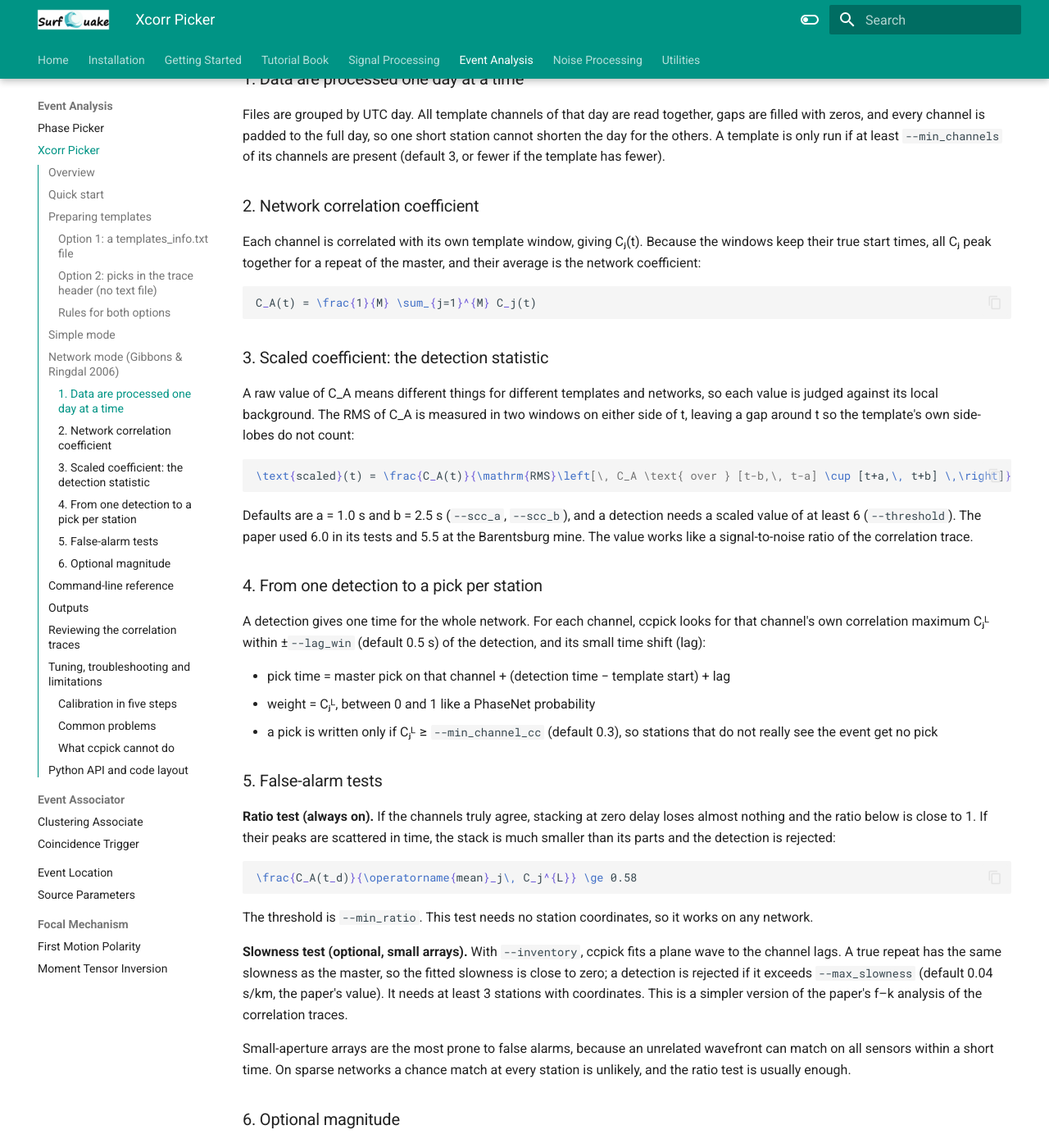
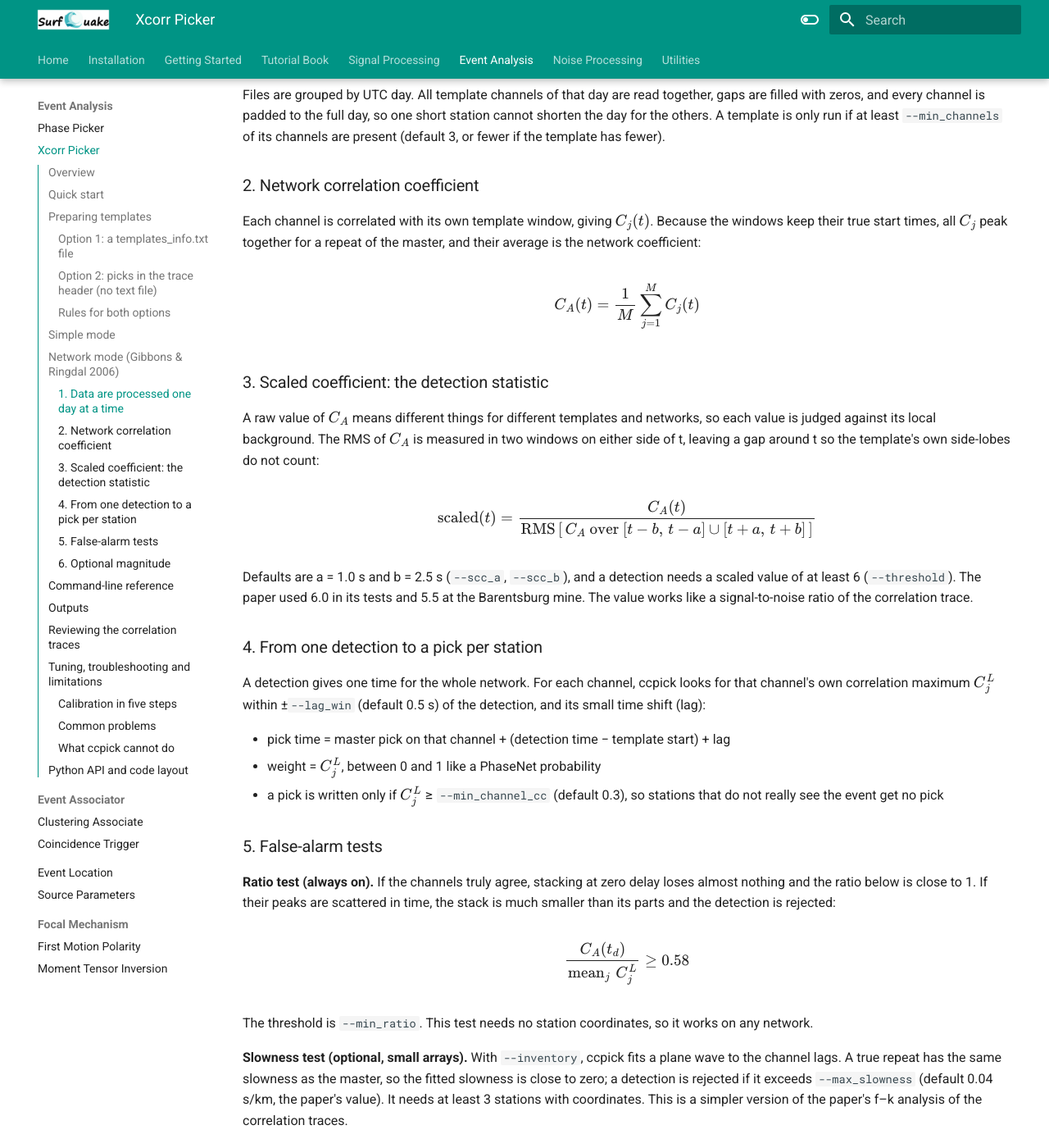
Before and after one commit to ProjectISP/surfquaketutorial.github.io, an MkDocs documentation site: the page built from docs/xcorr_picker.md, in a window 1280 px wide and 1400 px high, scrolled down 3306 px. Shown: the whole window at 82% size. Built offline with MkDocs 1.6.1 and Material for MkDocs 9.7.7, drawn with Linux system fonts in a browser that asks for light colours; some of the changed text lies outside the part shown.

Commit message:
corrected ecuations

````diff
--- a/docs/xcorr_picker.md
+++ b/docs/xcorr_picker.md
@@ -53,7 +52,7 @@ WM.EMAL..HHZ.20240901.mseed   P      2024-09-01T12:00:05.000
 
 - **file**: path relative to the templates folder. One trace per file (only the first trace is read), already cut around the phase.
 - **phase**: P or S.
-- **pick\_time**: absolute UTC onset time. It must lie inside the template window.
+- **pick_time**: absolute UTC onset time. It must lie inside the template window.
 - **event** (optional, network mode): lines with the same event and phase form one multichannel template. Lines without event are single-channel templates.
 
 ### Option 2: picks in the trace header (no text file)
@@ -105,37 +102,37 @@ Files are grouped by UTC day. All template channels of that day are read togethe
 
 ### 2. Network correlation coefficient
 
-Each channel is correlated with its own template window, giving Cⱼ(t). Because the windows keep their true start times, all Cⱼ peak together for a repeat of the master, and their average is the network coefficient:
+Each channel is correlated with its own template window, giving $C_j(t)$. Because the windows keep their true start times, all $C_j$ peak together for a repeat of the master, and their average is the network coefficient:
 
-```latex
+$$
 C_A(t) = \frac{1}{M} \sum_{j=1}^{M} C_j(t)
-```
+$$
 
 ### 3. Scaled coefficient: the detection statistic
 
-A raw value of C\_A means different things for different templates and networks, so each value is judged against its local background. The RMS of C\_A is measured in two windows on either side of t, leaving a gap around t so the template's own side-lobes do not count:
+A raw value of $C_A$ means different things for different templates and networks, so each value is judged against its local background. The RMS of $C_A$ is measured in two windows on either side of t, leaving a gap around t so the template's own side-lobes do not count:
 
-```latex
+$$
 \text{scaled}(t) = \frac{C_A(t)}{\mathrm{RMS}\left[\, C_A \text{ over } [t-b,\, t-a] \cup [t+a,\, t+b] \,\right]}
-```
+$$
 
 Defaults are a = 1.0 s and b = 2.5 s (`--scc_a`, `--scc_b`), and a detection needs a scaled value of at least 6 (`--threshold`). The paper used 6.0 in its tests and 5.5 at the Barentsburg mine. The value works like a signal-to-noise ratio of the correlation trace.
 
 ### 4. From one detection to a pick per station
 
-A detection gives one time for the whole network. For each channel, ccpick looks for that channel's own correlation maximum Cⱼᴸ within ±`--lag_win` (default 0.5 s) of the detection, and its small time shift (lag):
+A detection gives one time for the whole network. For each channel, ccpick looks for that channel's own correlation maximum $C_j^L$ within ±`--lag_win` (default 0.5 s) of the detection, and its small time shift (lag):
 
 - pick time = master pick on that channel + (detection time − template start) + lag
-- weight = Cⱼᴸ, between 0 and 1 like a PhaseNet probability
-- a pick is written only if Cⱼᴸ ≥ `--min_channel_cc` (default 0.3), so stations that do not really see the event get no pick
+- weight = $C_j^L$, between 0 and 1 like a PhaseNet probability
+- a pick is written only if $C_j^L$ ≥ `--min_channel_cc` (default 0.3), so stations that do not really see the event get no pick
 
 ### 5. False-alarm tests
 
 **Ratio test (always on).** If the channels truly agree, stacking at zero delay loses almost nothing and the ratio below is close to 1. If their peaks are scattered in time, the stack is much smaller than its parts and the detection is rejected:
 
-```latex
+$$
 \frac{C_A(t_d)}{\operatorname{mean}_j\, C_j^{L}} \ge 0.58
-```
+$$
 
 The threshold is `--min_ratio`. This test needs no station coordinates, so it works on any network.
 
@@ -196,14 +193,14 @@ Both modes write the same files as `surfquake pick`, with the same columns, so a
 
 | File | Contents |
 | --- | --- |
-| `original_picks.csv` | One row per pick: date, NET.STA.PHASE, year, month, day, net, station, flag, seconds since midnight, date\_time, weight, amplitude, phase, channel |
+| `original_picks.csv` | One row per pick: date, NET.STA.PHASE, year, month, day, net, station, flag, seconds since midnight, date_time, weight, amplitude, phase, channel |
 | `nll_picks.txt` | Picks in NonLinLoc format; the weight is converted to a time error |
 | `YYYYMMDD/NET.STA.P.txt`, `.S.txt` | One folder per day in REAL format |
 | `ccpick_detections.csv` | Network mode only: one row per detected event |
 
 How ccpick fills the columns that PhaseNet fills from its model:
 
-- **weight**: the correlation value (simple mode) or the channel's own correlation maximum Cⱼᴸ (network mode), between 0 and 1. Correlation values are usually lower than PhaseNet probabilities, so NonLinLoc errors come out larger.
+- **weight**: the correlation value (simple mode) or the channel's own correlation maximum $C_j^L$ (network mode), between 0 and 1. Correlation values are usually lower than PhaseNet probabilities, so NonLinLoc errors come out larger.
 - **amplitude**: the largest absolute value in the 10 s after a P pick or 5 s after an S pick, on the data high-passed at 0.5 Hz, scaled like PhaseNet's.
 - **date** and **tt**: the pick's own UTC day and seconds since midnight of that day.
 
@@ -214,7 +211,7 @@ How ccpick fills the columns that PhaseNet fills from its model:
 | `time` | Detection time (template start aligned on the data) |
 | `phase`, `template` | Phase and template name (event or folder) |
 | `n_channels`, `n_picks` | Channels correlated, and picks written |
-| `cc_mean` | Network coefficient C\_A at the detection |
+| `cc_mean` | Network coefficient $C_A$ at the detection |
 | `scaled_cc` | Scaled coefficient, the value compared with the threshold |
 | `ratio` | Ratio test value |
 | `slowness` | Fitted slowness in s/km, if the slowness test ran |
@@ -241,12 +238,12 @@ What each file contains:
 | Trace id | Mode | Content | Where the mark is |
 | --- | --- | --- | --- |
 | Data id, for example `WM.EMAL..HHZ` | both | Correlation of that channel with its template | Simple mode: the pick. Network mode: the channel's own maximum, which gives its pick |
-| `CC.<template>..AVG` | network | Network coefficient C\_A | Detection time |
+| `CC.<template>..AVG` | network | Network coefficient $C_A$ | Detection time |
 | `CC.<template>..SCC` | network | Scaled coefficient, the value compared with the threshold | Detection time |
 
 - File names: `<save_cc>/YYYYMMDD/<template>_<phase>_<detection time>.h5`, or `..._day.h5` in full mode.
 - In network mode, detections rejected by the ratio or slowness test are saved too. The reason is in the file name (`..._rejected_ratio.h5`) and in the mark label (`P-rejected_ratio`), so you can see what the tests removed.
-- Each trace carries a `stats.ccpick` header with the template, phase, status, thresholds and the detection's values (C\_A, scaled value, ratio, slowness).
+- Each trace carries a `stats.ccpick` header with the template, phase, status, thresholds and the detection's values ($C_A$, scaled value, ratio, slowness).
 - Saving needs `obspyh5`, which SurfQuake already uses for H5 files.
 
 ## Tuning, troubleshooting and limitations
````
Also changed, not shown: other parts of docs/xcorr_picker.md (+2 -7 lines).
